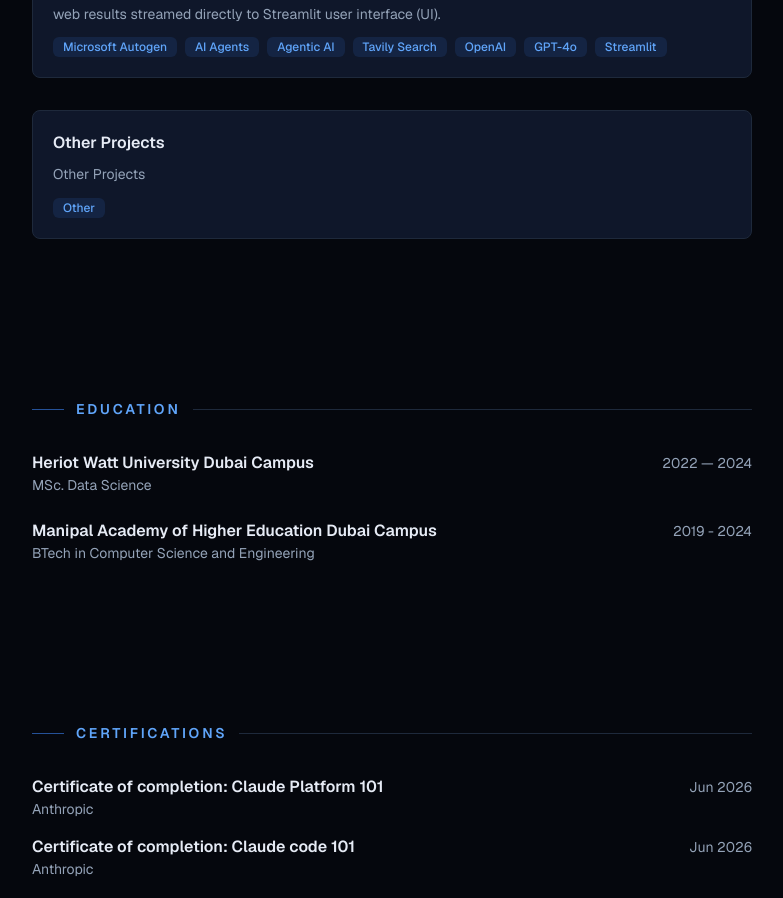
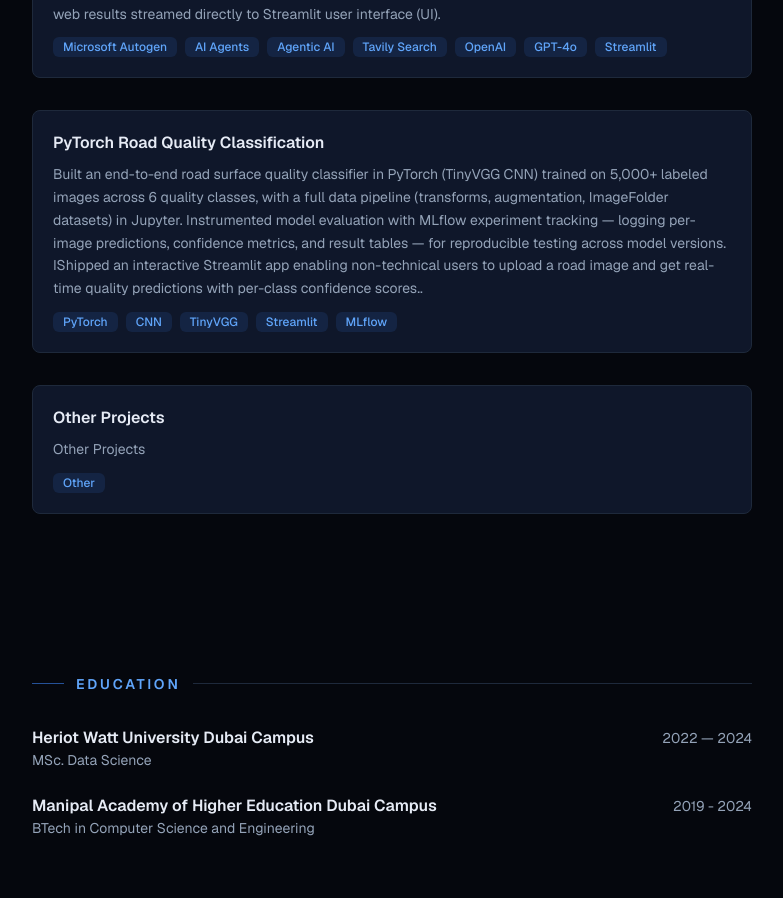
Before and after one commit to nihalpatel99/portfolio-page, a Next.js app: page / in a window 1280 px wide. Shown: the part 3900-4798 px from the top of the page, without its empty margins (248-1031 px from the left). Built offline with nearby package versions, Linux system fonts and the light colour scheme.

Commit message:
Updated Projects

```diff
--- a/app/data/profile.ts
+++ b/app/data/profile.ts
@@ -139,6 +139,19 @@ export const projects: {
     tech: ["Microsoft Autogen", "AI Agents", "Agentic AI", "Tavily Search", "OpenAI", "GPT-4o", "Streamlit"],
     link: "https://github.com/nihalpatel99/legacy-flight-autogen",
   },
+
+    {
+    name: "PyTorch Road Quality Classification",
+    description: "Built an end-to-end road surface quality classifier in PyTorch (TinyVGG CNN) trained on 5,000+ labeled images across 6 quality classes, with a full data pipeline (transforms, augmentation, ImageFolder datasets) in Jupyter.\n" +
+ "Instrumented model evaluation with MLflow experiment tracking — logging per-image predictions, confidence metrics, and result tables — for reproducible testing across model versions.\n"  +
+ "IShipped an interactive Streamlit app enabling non-technical users to upload a road image and get real-time quality predictions with per-class confidence scores..\n",
+    tech: ["PyTorch", "CNN", "TinyVGG", "Streamlit", "MLflow"],
+    link: "https://github.com/nihalpatel99/road-quality-classify",
+  },
+
+
+
+
   {
     name: "Other Projects",
     description: "Other Projects",
```
